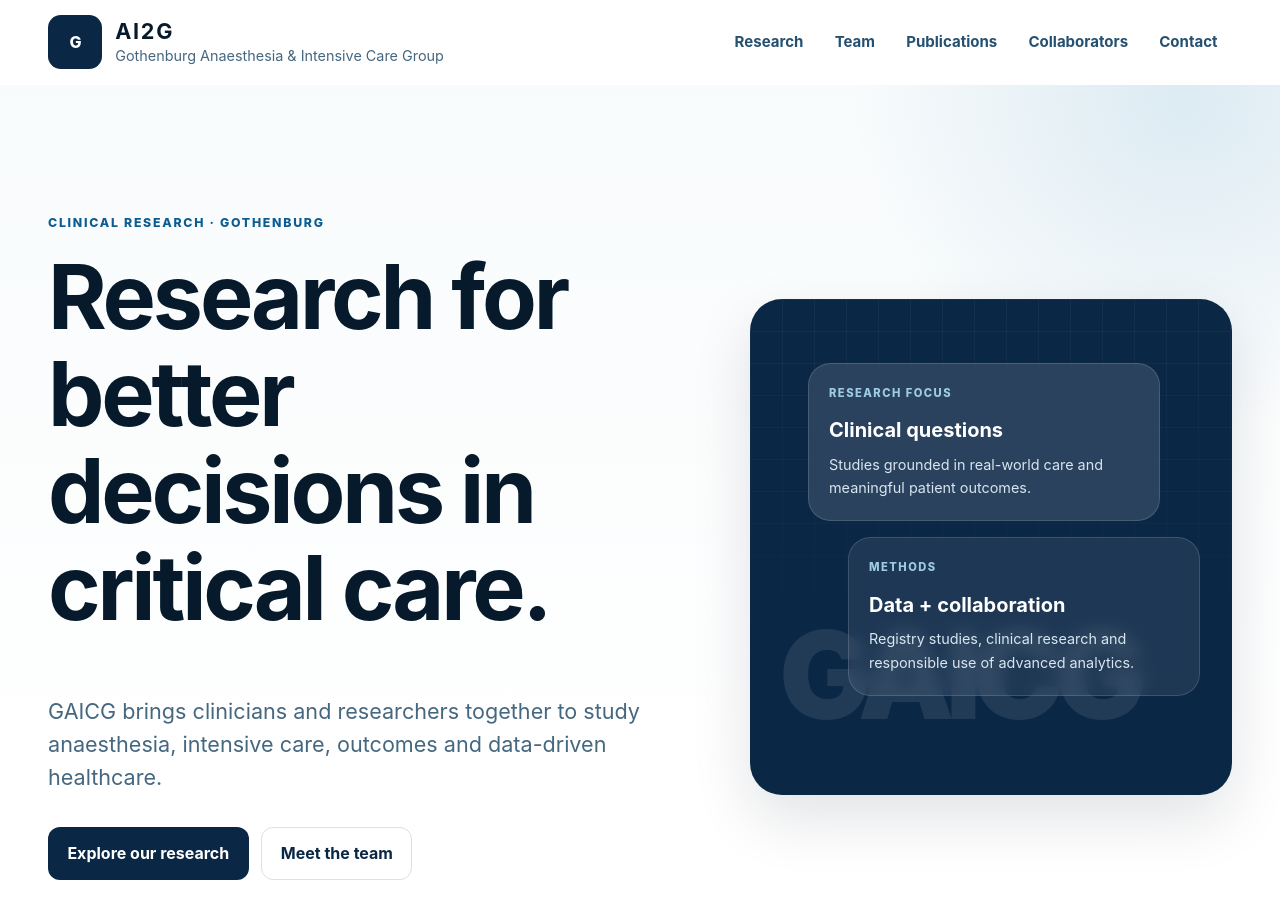
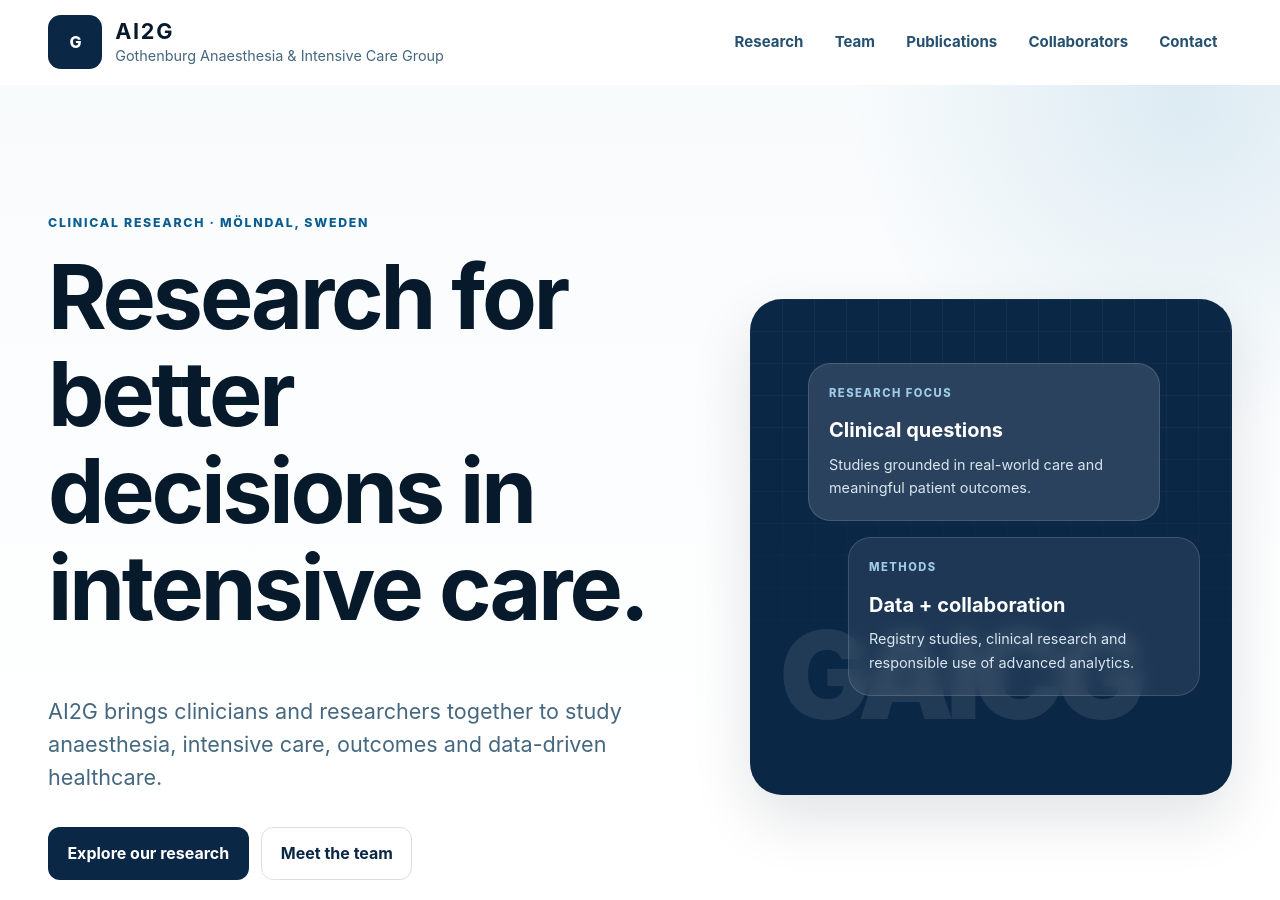
Before and after one commit to gaicg/gaicg, a Jekyll site: the page built from index.html, in a window 1280 px wide and 900 px high. Built offline with Jekyll 4.4.1, drawn with Linux system fonts in a browser that asks for light colours; some of the changed text lies outside the part shown.

Commit message:
Update references from GAICG to AI2G

```diff
--- a/index.html
+++ b/index.html
@@ -1,22 +1,22 @@
 ---
 layout: default
 title: ""
-description: "GAICG is a Gothenburg-based research group advancing clinical research in anaesthesia, intensive care and data-driven healthcare."
+description: "AI2G is a research group advancing clinical research in anaesthesia, intensive care and data-driven healthcare."
 body_class: "home"
 ---
 <section class="hero">
   <div class="container hero-grid">
     <div class="hero-copy reveal">
-      <p class="eyebrow">Clinical research · Gothenburg</p>
-      <h1>Research for better decisions in critical care.</h1>
-      <p class="hero-lead">GAICG brings clinicians and researchers together to study anaesthesia, intensive care, outcomes and data-driven healthcare.</p>
+      <p class="eyebrow">Clinical research · Mölndal, Sweden</p>
+      <h1>Research for better decisions in intensive care.</h1>
+      <p class="hero-lead">AI2G brings clinicians and researchers together to study anaesthesia, intensive care, outcomes and data-driven healthcare.</p>
       <div class="button-row">
         <a class="button button-primary" href="{{ '/projects/' | relative_url }}">Explore our research</a>
         <a class="button button-secondary" href="{{ '/members/' | relative_url }}">Meet the team</a>
       </div>
     </div>
 
-    <div class="hero-visual reveal" aria-label="GAICG research themes">
+    <div class="hero-visual reveal" aria-label="AI2G research themes">
       <div class="signal-card signal-card-primary">
         <span class="signal-label">Research focus</span>
         <strong>Clinical questions</strong>
@@ -60,11 +60,11 @@ body_class: "home"
 <section class="section section-soft" aria-labelledby="about-heading">
   <div class="container split-layout">
     <div class="reveal">
-      <p class="eyebrow">About GAICG</p>
+      <p class="eyebrow">About AI2G</p>
       <h2 id="about-heading">Clinical insight, rigorous research, shared expertise.</h2>
     </div>
     <div class="prose-large reveal">
-      <p>GAICG is a multidisciplinary research group focused on applying modern statistical learning methods to questions in anaesthesia and intensive care.</p>
+      <p>AI2G is a multidisciplinary research group focused on applying modern statistical learning methods to questions in anaesthesia and intensive care.</p>
       <p>Based within a clinical environment, our work is closely connected to real-world perioperative and intensive care practice.</p>
       <a class="text-link" href="{{ '/members/' | relative_url }}">Meet the research group <span aria-hidden="true">→</span></a>
     </div>
```
